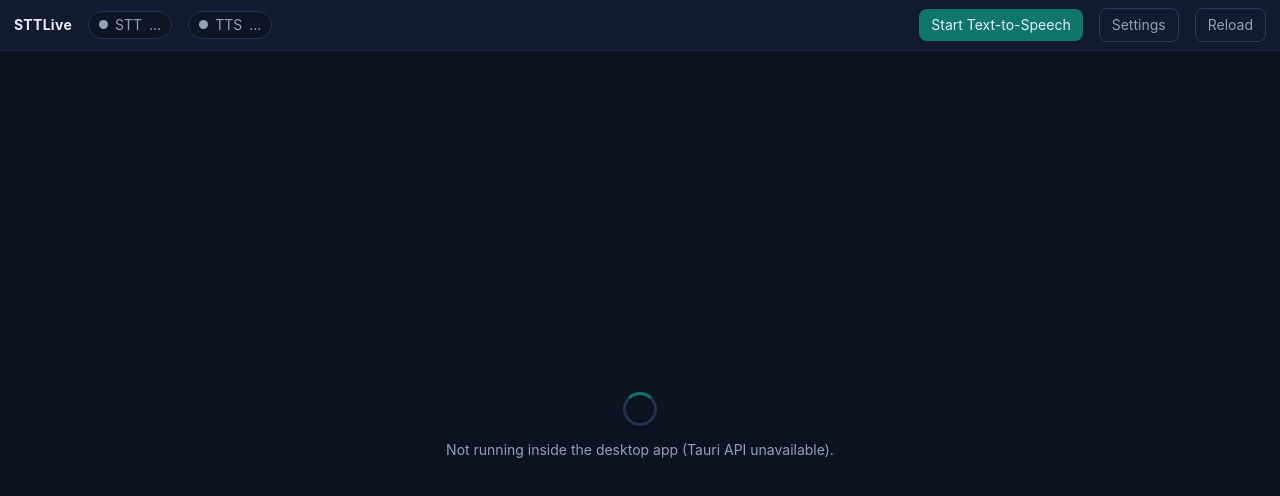
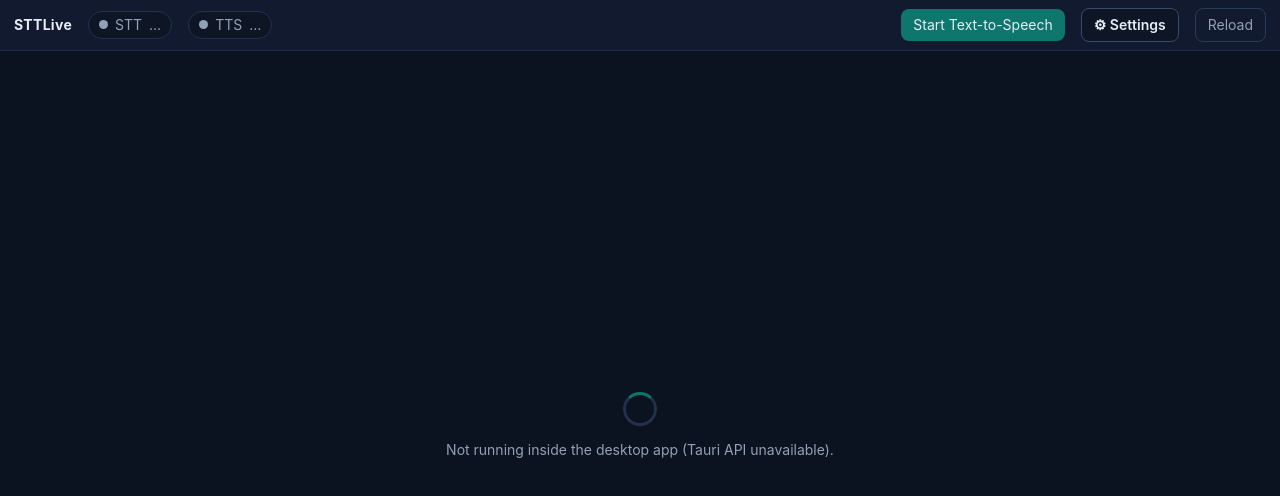
Before and after one commit to imtoiteu/SpeechProcessingDesktop, a browser extension: page desktop/ui/index.html in a window 1280 px wide. Drawn offline with Linux system fonts and the light colour scheme.

Commit message:
ui(desktop): make the always-present Settings button clearly visible
The top-bar Settings button (reopens the Connection settings modal prefilled
from config.json; Save writes config.json and re-applies) was already wired but
used the muted 'ghost' style, so it was easy to miss. Give it full-contrast
styling + a gear glyph so it is unmistakably available after startup. No layout,
behavior, or STT/TTS server changes; setup modal still only shows on first launch.

```diff
--- a/desktop/ui/index.html
+++ b/desktop/ui/index.html
@@ -32,6 +32,10 @@
         border: none; border-radius: 8px; padding: 6px 12px; cursor: pointer; }
       button:disabled { opacity: .5; cursor: default; }
       button.ghost { background: transparent; border: 1px solid #2a3a5c; color: var(--muted); }
+      /* Keep the Settings entry point clearly visible (not muted) — it is always
+         available to re-open the Connection settings after startup. */
+      #settings-btn { color: var(--fg); background: #0e1626; border-color: #3a4a6c; font-weight: 600; }
+      #settings-btn:hover { border-color: var(--accent); }
       #stage { position: relative; flex: 1; }
       iframe { border: 0; width: 100%; height: 100%; background: #fff; }
       #overlay { position: absolute; inset: 0; display: flex; flex-direction: column;
@@ -80,7 +84,7 @@
         <span id="mode-badge" class="badge" style="display:none"></span>
         <div class="spacer"></div>
         <button id="tts-btn">Start Text-to-Speech</button>
-        <button id="settings-btn" class="ghost" title="Connection settings">Settings</button>
+        <button id="settings-btn" class="ghost" title="Edit connection settings (mode, STT/TTS URLs, auto-start, timeout)">⚙ Settings</button>
         <button id="reload-btn" class="ghost" title="Reload the STT UI">Reload</button>
       </div>
       <div id="stage">
```
